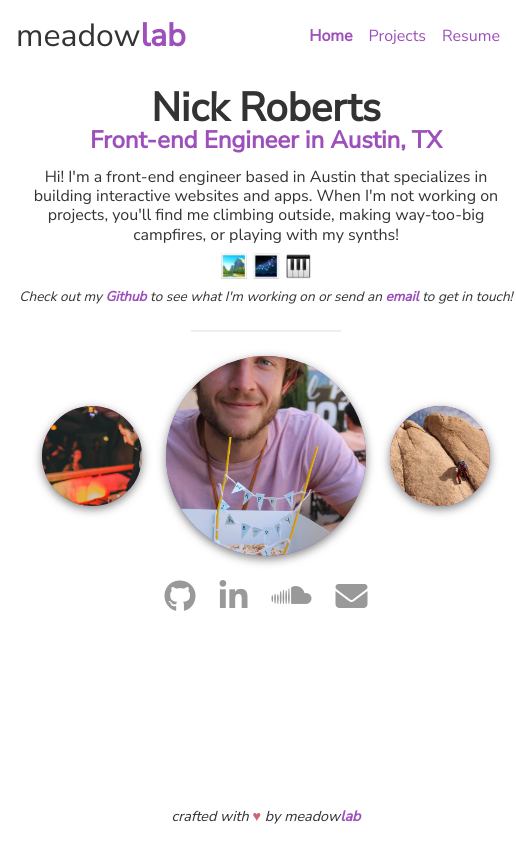
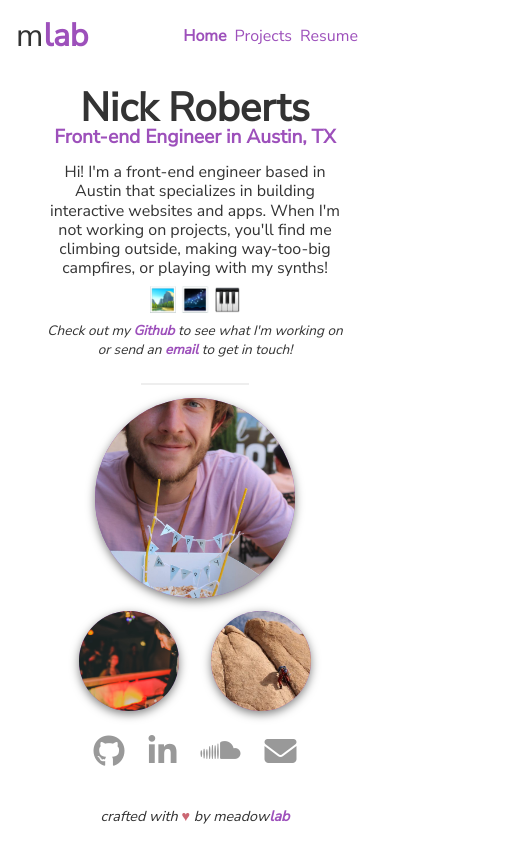
Before and after one commit to nicorobo/personal-site, a Gatsby site: page / in a window 390 px wide. Shown: the whole page, 516 px wide, since content can reach past the window. Built offline with nearby package versions, Linux system fonts and the light colour scheme; Gatsby itself is replaced by a stand-in of ours.

Commit message:
Site is more mobile friendly, project icons are links

```diff
--- a/src/components/Nav.js
+++ b/src/components/Nav.js
@@ -6,7 +6,12 @@ import { primaryBrand, primaryText } from '../colors'
 export default () => (
   <Nav>
     <BrandLink to="/">
-      meadow<span>lab</span>
+      <div className="logo-long">
+        meadow<span>lab</span>
+      </div>
+      <div className="logo-short">
+        m<span>lab</span>
+      </div>
     </BrandLink>
     <Space />
     <Links>
@@ -39,6 +44,17 @@ const BrandLink = styled(Link)`
     font-weight: bold;
     color: ${primaryBrand};
   }
+  .logo-short {
+    display: none;
+  }
+  @media (max-width: 400px) {
+    .logo-long {
+      display: none;
+    }
+    .logo-short {
+      display: block;
+    }
+  }
 `
 const Space = styled.div`
   flex-grow: 1;
@@ -60,4 +76,7 @@ const NavLink = styled(Link)`
   &.active {
     font-weight: bold;
   }
+  @media (max-width: 400px) {
+    margin-right: 0.5rem;
+  }
 `
--- a/src/components/ProjectCard.js
+++ b/src/components/ProjectCard.js
@@ -4,7 +4,9 @@ import { darken } from 'polished'
 
 export default ({ title, description, projectLink, gitLink, icon, color }) => (
   <ProjectCard>
-    <Icon color={color}>{icon}</Icon>
+    <a target="_blank" href={projectLink}>
+      <Icon color={color}>{icon}</Icon>
+    </a>
     <CardBody>
       <Title color={color} href={projectLink} target="_blank">
         {title}
@@ -66,6 +68,7 @@ const Description = styled.p`
 const GithubLink = styled.a`
   align-self: flex-end;
   text-decoration: none;
+  margin-top: 0.5rem;
   color: ${props => props.color};
   &:hover {
     color: ${props => darken(0.1, props.color)};
--- a/src/pages/index.js
+++ b/src/pages/index.js
@@ -6,7 +6,6 @@ import Img from 'gatsby-image'
 import { primaryBrand } from '../colors'
 
 export default ({ data }) => {
-  console.log(data)
   return (
     <Page>
       <Bio>
@@ -41,6 +40,19 @@ export default ({ data }) => {
             <Img fixed={data.image3.childImageSharp.fixed} alt="" />
           </SmallPhoto>
         </PhotoContainer>
+        <PhotoContainerSmall>
+          <Photo>
+            <Img fixed={data.image1.childImageSharp.fixed} alt="" />
+          </Photo>
+          <div>
+            <SmallPhoto>
+              <Img fixed={data.image2.childImageSharp.fixed} alt="" />
+            </SmallPhoto>
+            <SmallPhoto>
+              <Img fixed={data.image3.childImageSharp.fixed} alt="" />
+            </SmallPhoto>
+          </div>
+        </PhotoContainerSmall>
 
         <Links>
           <a target="_blank" href="https://github.com/nickroberts404">
@@ -118,6 +130,9 @@ const Blurb = styled.div`
   font-weight: bold;
   color: ${primaryBrand};
   margin-bottom: 1rem;
+  @media (max-width: 500px) {
+    font-size: 1.2rem;
+  }
 `
 const Info = styled.div`
   display: flex;
@@ -126,6 +141,9 @@ const Info = styled.div`
   width: 500px;
   line-height: 1.2rem;
   text-align: center;
+  @media (max-width: 500px) {
+    width: 300px;
+  }
 `
 const MainInfo = styled.p``
 const ContactInfo = styled.p`
@@ -145,12 +163,30 @@ const Photo = styled.div`
   background: ${primaryBrand};
   overflow: hidden;
   box-shadow: 0px 3px 10px 0px rgba(0, 0, 0, 0.5);
-  margin: 1.5rem 1.5rem;
+  margin: 1.5rem;
+  @media (max-width: 500px) {
+    margin: 0.8rem;
+  }
 `
 const PhotoContainer = styled.div`
   display: flex;
   align-items: center;
-  flex-wrap: wrap;
+  @media (max-width: 500px) {
+    display: none;
+  }
+`
+const PhotoContainerSmall = styled.div`
+  display: none;
+  flex-direction: column;
+  justify-content: center;
+  align-items: center;
+  margin-bottom: 1.5rem;
+  @media (max-width: 500px) {
+    display: flex;
+  }
+  div {
+    display: flex;
+  }
 `
 const SmallPhoto = styled.div`
   height: 100px;
@@ -159,6 +195,11 @@ const SmallPhoto = styled.div`
   background: ${primaryBrand};
   overflow: hidden;
   box-shadow: 0px 3px 10px 0px rgba(0, 0, 0, 0.5);
+  @media (max-width: 500px) {
+    &:not(:last-child) {
+      margin-right: 2rem;
+    }
+  }
 `
 const Links = styled.div`
   font-size: 2rem;
```
